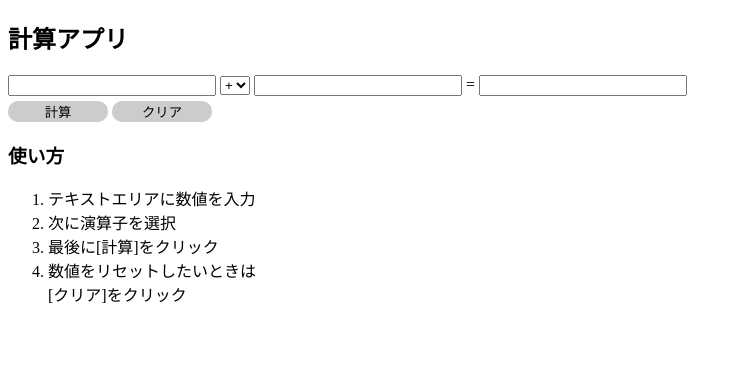
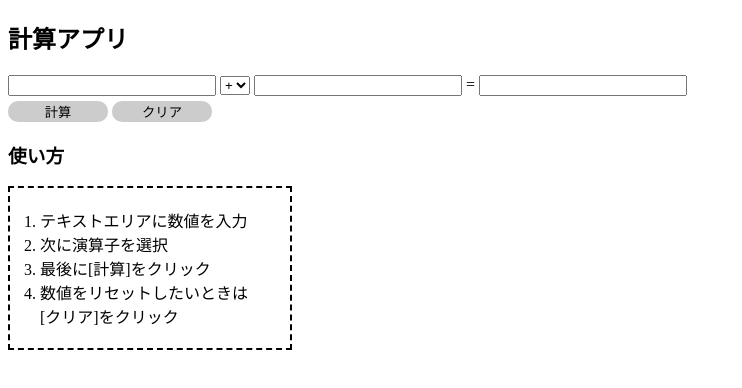
Before and after one commit to kakky0323/caliculate_practice, a plain HTML site: page index.html in a window 1280 px wide. Shown: the whole page, without its empty margins (0-742 px from the left). Drawn offline with Linux system fonts and the light colour scheme.

Commit message:
add contents
使い方の追加

```diff
--- a/style.css
+++ b/style.css
@@ -45,3 +45,8 @@
     width:100px;
   }
  }
+ol{
+  border:dashed 2px black;
+  width:250px;
+  padding:20px 0px 20px 30px;
+}
```
